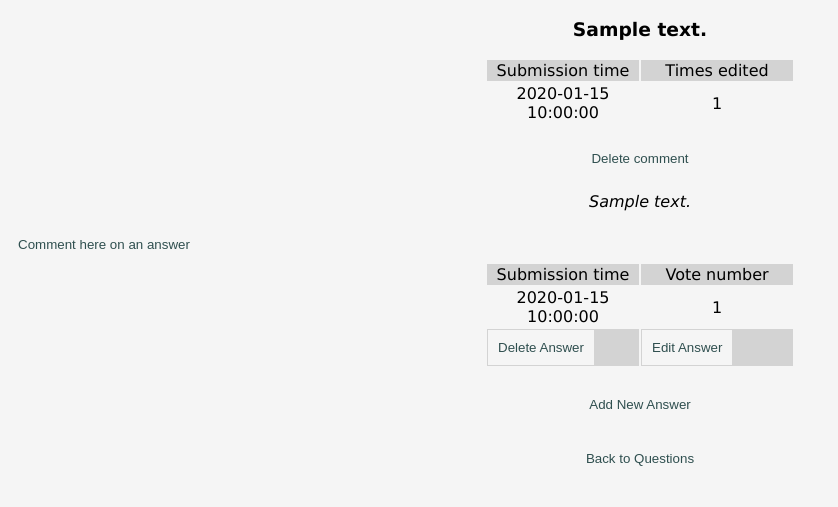
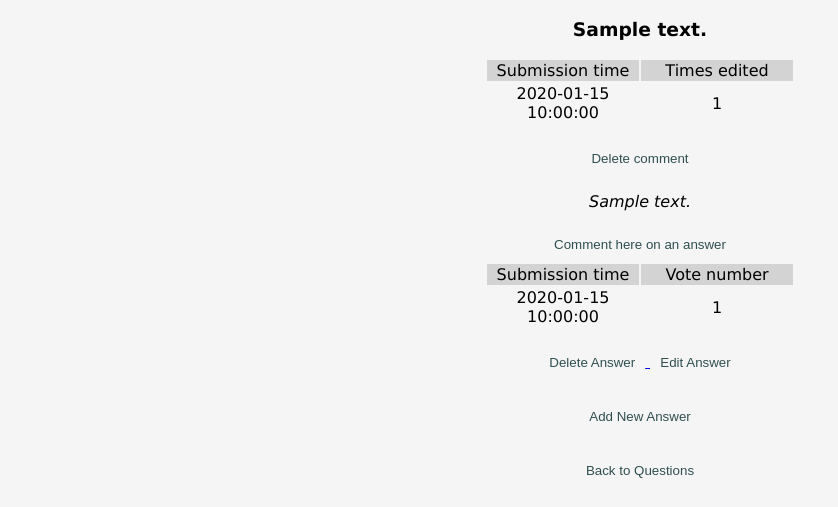
Before and after one commit to gergobereczk/ask-mate, a Flask app: template templates/display_a_question.html in a window 1280 px wide. Shown: the part 537-1044 px from the top of the page, without its empty margins (0-838 px from the left). Before the commit the page ends 1003 px from the top, so only its background shows below. Run offline with Flask 2, Linux system fonts and the light colour scheme; the template is opened without the code that fills it: most values are stand-ins (such as "Sample title", 1, 10 or a date in 2020).

Commit message:
Buttons fixed.

```diff
--- a/templates/display_a_question.html
+++ b/templates/display_a_question.html
@@ -107,7 +107,7 @@
             {% endif %}
         {% endfor %}
     {% endfor %}
-<form action="/answer/{{ line.id }}/new-comment">
+<form align="center" action="/answer/{{ line.id }}/new-comment">
                 <input type="hidden" name="question_id" value="{{ question.id }}">
                 <button class="input-buttons" type="submit">Comment here on an answer</button>
             </form>
@@ -120,17 +120,14 @@
         <tr>
             <td width="150" align="center">{{ line.submission_time }}</td>
             <td width="150" align="center">{{ line.vote_number }}</td>
-            <tr>
-            <td><a href="/answer/{{ line.id }}/delete">
+
+    </table>
+    <p align="center"><a href="/answer/{{ line.id }}/delete">
                 <button class="input-buttons" type="button">Delete Answer</button>
-            </a></td>
-            <td><a href="/answer/{{ line.id }}/edit">
+    </a>
+    <a href="/answer/{{ line.id }}/edit">
                 <button class="input-buttons" type="button">Edit Answer</button>
-            </a></td>
-
-
-        </tr>
-    </table>
+    </a></p>
     </tr>
     </table>
 {% endfor %}
```
